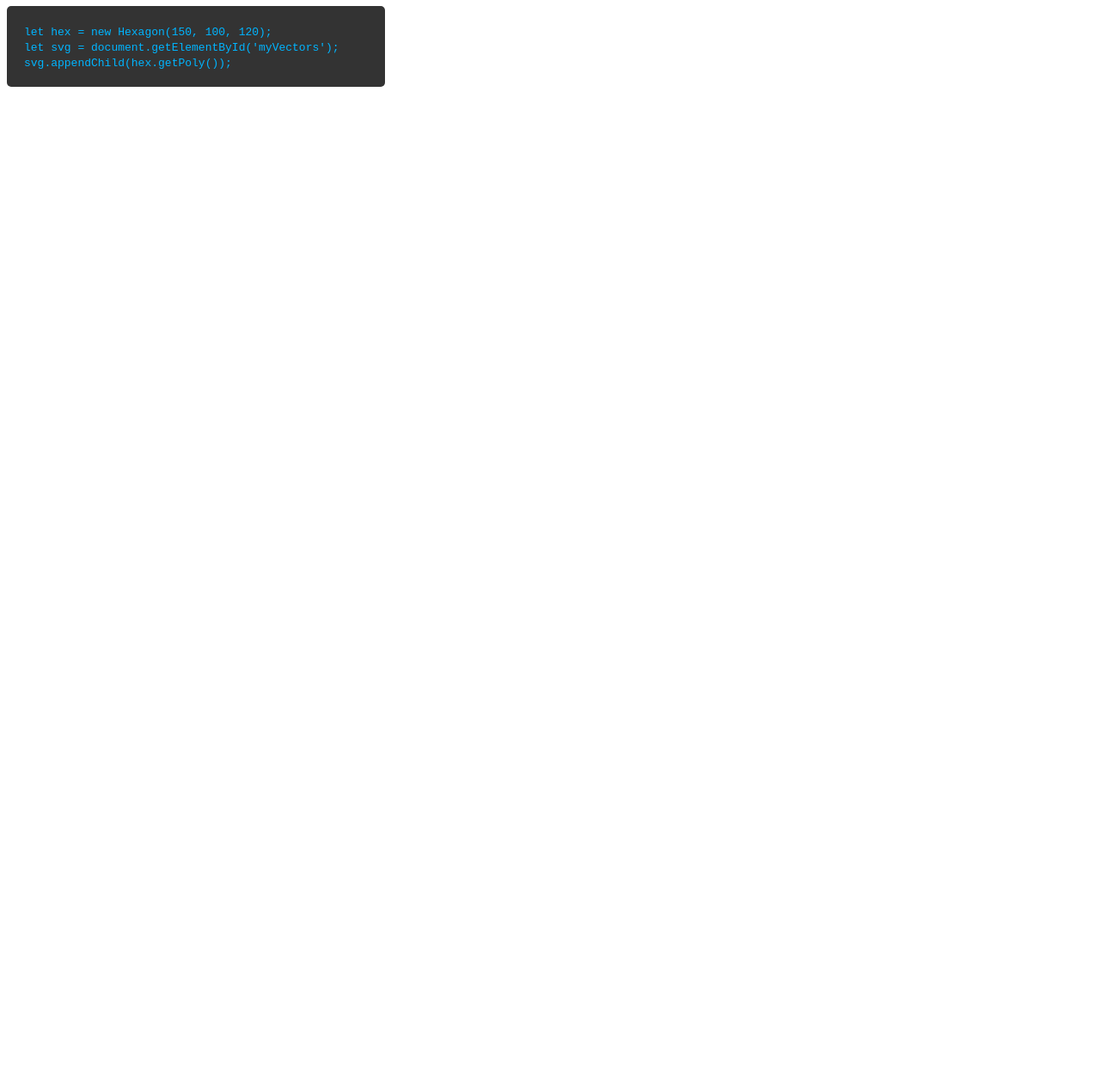
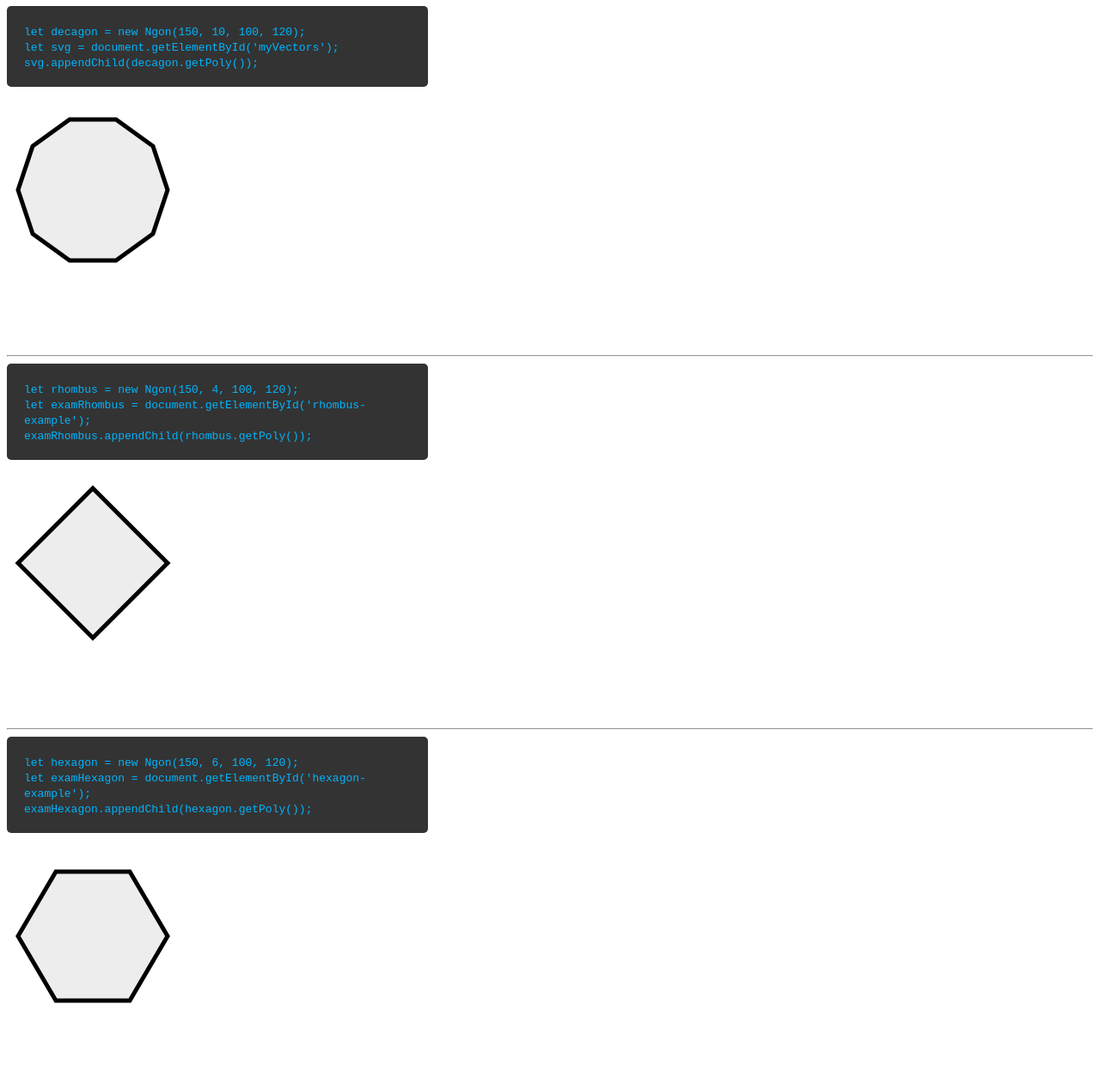
Before and after one commit to jreina/polysvg, a plain HTML site: page index.html in a window 1280 px wide. Shown: the part 73-1341 px from the top of the page at 86% size. Before the commit the page ends 800 px from the top, so only its background shows below. Drawn offline with Linux system fonts and the light colour scheme.

Commit message:
Updates example page.

```diff
--- a/index.html
+++ b/index.html
@@ -5,35 +5,68 @@
   <meta name="viewport" content="width=device-width, initial-scale=1.0">
   <meta http-equiv="X-UA-Compatible" content="ie=edge">
   <title>Example</title>
-  <script src="./index.js"></script>
+  <script src="./n-gon.js"></script>
   <style>
     body { font-family: Arial, Helvetica, sans-serif; }
     .code {
       background-color: #333;
       color: #00b5ff;
-      width: 400px;
+      width: 450px;
       padding: 20px;
       border-radius: 5px;
     }
   </style>
 </head>
 <body>
-  <h1>polysvg.Hexagon example <a target="_blank" rel="noopener" href="http://github.com/jreina/polysvg">[polysvg source]</a></h1>
+  <h1>polysvg.Ngon example <a target="_blank" rel="noopener" href="http://github.com/jreina/polysvg">[polysvg source]</a></h1>
 
+  <!-- Example 1 - decagon -->
   <div class="code">
     <code>
-      let hex = new Hexagon(150, 100, 120);<br />
+      let decagon = new Ngon(150, 10, 100, 120);<br />
       let svg = document.getElementById('myVectors');<br />
-      svg.appendChild(hex.getPoly());
+      svg.appendChild(decagon.getPoly());
     </code>
   </div>
-  <br />
-  <svg width="300" height="300" id="myVectors">
+  <svg width="300" height="300" id="decagon-example">
+  </svg>
+  <hr>
+  <!-- Example 2 - rhombus -->
+  <div class="code">
+    <code>
+      let rhombus = new Ngon(150, 4, 100, 120);<br />
+      let examRhombus = document.getElementById('rhombus-example');<br />
+      examRhombus.appendChild(rhombus.getPoly());
+    </code>
+  </div>
+  <svg width="300" height="300" id="rhombus-example">
+  </svg>
+  <hr>
+  <!-- Example 3 - hexagon -->
+  <div class="code">
+    <code>
+      let hexagon = new Ngon(150, 6, 100, 120);<br />
+      let examHexagon = document.getElementById('hexagon-example');<br />
+      examHexagon.appendChild(hexagon.getPoly());
+    </code>
+  </div>
+  <svg width="300" height="300" id="hexagon-example">
   </svg>
   <script>
-    let hex = new Hexagon(150, 100, 120);
-    let svg = document.getElementById('myVectors')
-    svg.appendChild(hex.getPoly());
+    // Example #1 (decagon)
+    let decagon = new Ngon(150, 10, 100, 120);
+    let examDecagon = document.getElementById('decagon-example');
+    examDecagon.appendChild(decagon.getPoly());
+
+    // Example #2 (rhombus)
+    let rhombus = new Ngon(150, 4, 100, 120);
+    let examRhombus = document.getElementById('rhombus-example');
+    examRhombus.appendChild(rhombus.getPoly());
+
+    // Example #3 (hexagon)
+    let hexagon = new Ngon(150, 6, 100, 120);
+    let examHexagon = document.getElementById('hexagon-example');
+    examHexagon.appendChild(hexagon.getPoly());
   </script>
 </body>
 </html>
```
